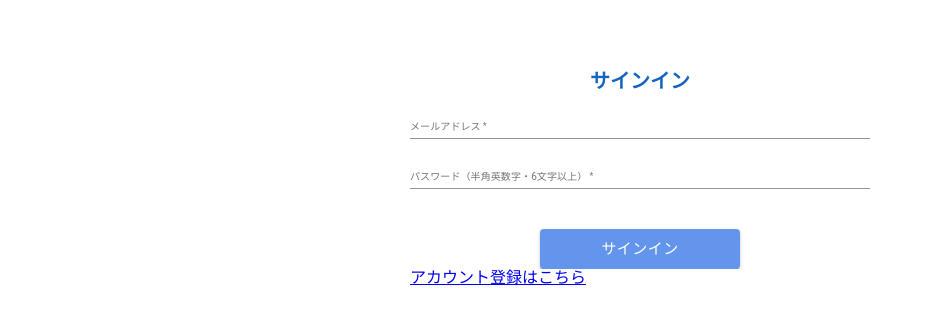
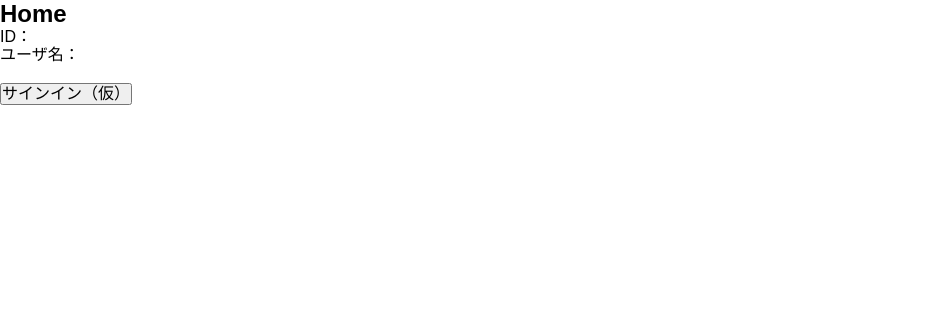
Before and after one commit to PepeikeDeteron/NextEC, a Next.js app: page / in a window 1280 px wide. Shown: the top 324 px of the page, without its empty margins (0-933 px from the left). Built offline with nearby package versions, Linux system fonts and the light colour scheme.

Commit message:
アカウント登録後ホーム画面にリダイレクトされるように変更

```diff
--- /dev/null
+++ b/src/components/templates/Home/index.tsx
@@ -0,0 +1,19 @@
+import React from 'react';
+import Link from 'next/link';
+
+const Home: React.VFC = () => {
+  return (
+    <>
+      <h2>Home</h2>
+      <p>ID：</p>
+      <p>ユーザ名：</p>
+
+      <br />
+      <Link href="/SignIn">
+        <button>サインイン（仮）</button>
+      </Link>
+    </>
+  );
+};
+
+export default Home;
--- a/src/components/templates/SignUp/index.tsx
+++ b/src/components/templates/SignUp/index.tsx
@@ -1,4 +1,5 @@
 import React, { useState, useCallback } from 'react';
+import { useRouter } from 'next/router';
 import styled from 'styled-components';
 import { createUserWithEmailAndPassword } from '@firebase/auth';
 import { collection, doc, setDoc } from '@firebase/firestore';
@@ -136,6 +137,8 @@ const Container: React.VFC<ContainerProps> = () => {
     [setConfirmPassword]
   );
 
+  const router = useRouter();
+
   const onSignUp = async () => {
     // TODO: ちゃんとしたバリデーションを後で実装する
     if (
@@ -174,6 +177,8 @@ const Container: React.VFC<ContainerProps> = () => {
           updated_at: timestamp,
           username: username,
         });
+
+        router.push('/');
       }
     } catch (error) {
       alert('アカウント登録に失敗しました。もう一度お試しください。');
--- /dev/null
+++ b/src/pages/Home/index.tsx
@@ -0,0 +1,15 @@
+import Head from 'next/head';
+import Template from '@/components/templates/Home';
+
+const Home: React.VFC = () => {
+  return (
+    <>
+      <Head>
+        <title>ホーム画面</title>
+      </Head>
+      <Template />
+    </>
+  );
+};
+
+export default Home;
--- a/src/pages/SignIn/index.tsx
+++ b/src/pages/SignIn/index.tsx
@@ -3,12 +3,12 @@ import Template from '@/components/templates/SignIn';
 
 const SignIn: React.VFC = () => {
   return (
-    <div>
+    <>
       <Head>
         <title>サインイン</title>
       </Head>
       <Template />
-    </div>
+    </>
   );
 };
 
--- a/src/pages/SignUp/index.tsx
+++ b/src/pages/SignUp/index.tsx
@@ -3,12 +3,12 @@ import Template from '@/components/templates/SignUp';
 
 const SignUp: React.VFC = () => {
   return (
-    <div>
+    <>
       <Head>
         <title>新規登録</title>
       </Head>
       <Template />
-    </div>
+    </>
   );
 };
 
--- a/src/pages/index.tsx
+++ b/src/pages/index.tsx
@@ -1,10 +1,10 @@
 import React from 'react';
-import SignIn from '@/pages/SignIn';
+import Route from '@/pages/Home';
 
 const Home: React.VFC = () => {
   return (
     <>
-      <SignIn />
+      <Route />
     </>
   );
 };
```
